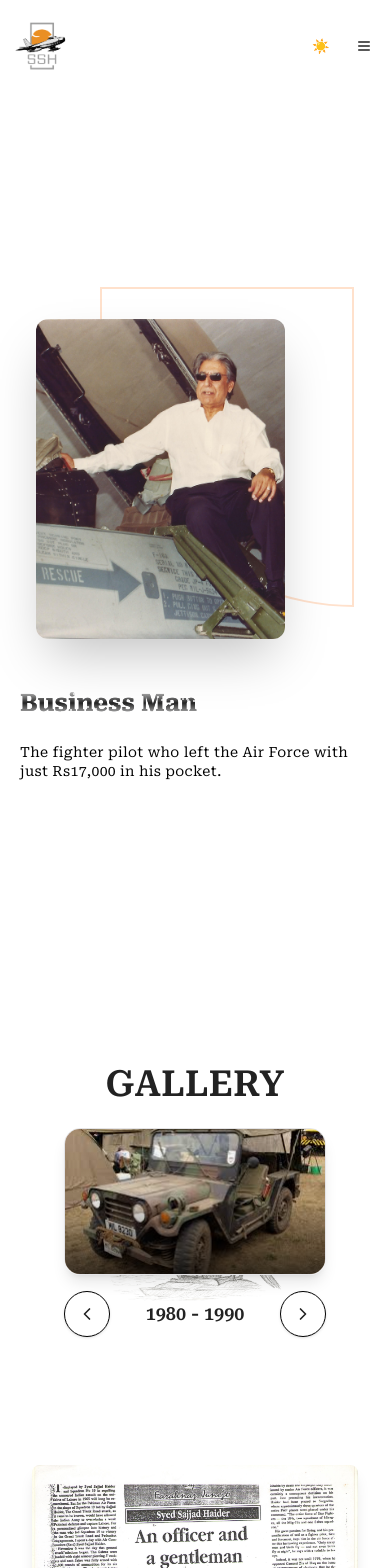
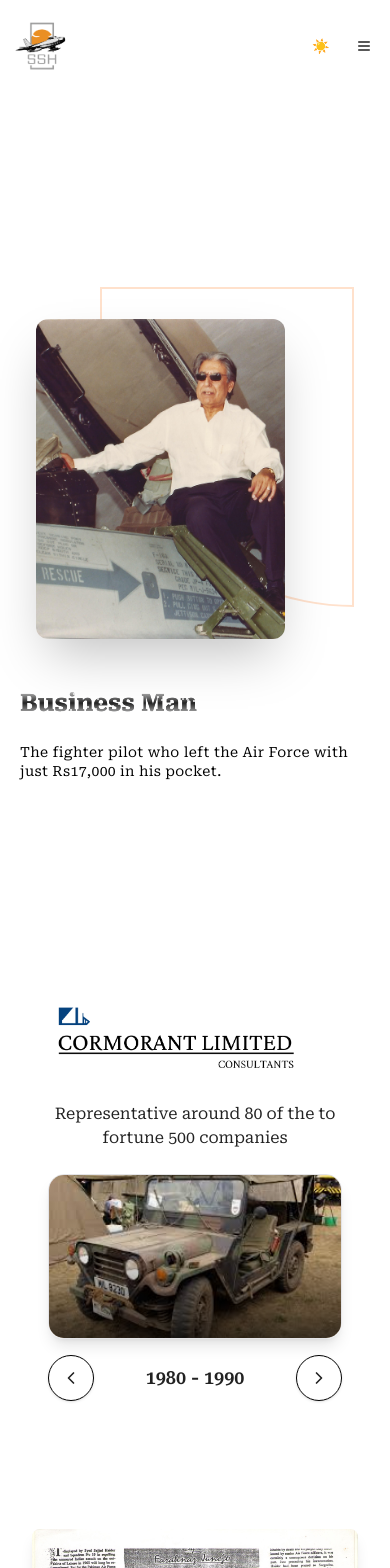
Before and after one commit to dragsense/ssh-landing-page, a React (Vite) app: page /business-man in a window 390 px wide. Shown: the top 1568 px of the page. Built offline with nearby package versions, Linux system fonts and the light colour scheme.

Commit message:
Enhance Navbar and BusinessImageSlider components with improved styling and layout adjustments. Update EarlyLifeSection to include a link for more information, and modify InnerPageHero for better alignment. Adjust spacing in Businessman component for consistency.

```diff
--- a/src/components/layouts/NavBar.tsx
+++ b/src/components/layouts/NavBar.tsx
@@ -120,7 +120,7 @@
             )}
         >
             <div className="mx-auto flex justify-between items-center relative">
-                <motion.div whileHover={{ y: -3, transition: { type: "spring", stiffness: 400 } }}>
+                <motion.div className="z-[101]" whileHover={{ y: -3, transition: { type: "spring", stiffness: 400 } }}>
                     <Link
                         to="/">
                         <motion.img
@@ -168,14 +168,14 @@
                             animate={{ opacity: 1, y: 0 }}
                             exit={{ opacity: 0, y: -20 }}
                             transition={{ duration: 0.3 }}
-                            className="fixed inset-0 z-[100] backdrop-blur-xl border-b border-white/10 bg-background/95 dark:bg-background/95 flex flex-col items-center justify-center space-y-6 pt-20"
+                            className="fixed inset-0 z-[100] h-screen backdrop-blur-xl border-b border-white/10 bg-background/95 dark:bg-background/95 flex flex-col items-center justify-center space-y-6 pt-20"
                             onClick={(e) => {
                                 if (e.target === e.currentTarget) {
                                     setMobileOpen(false);
                                 }
                             }}
                         >
-                            <ul className="gap-4 flex flex-col items-center w-full px-4" onClick={(e) => e.stopPropagation()}>
+                            <ul className="gap-4 flex flex-col items-center w-full  px-4" onClick={(e) => e.stopPropagation()}>
                                 <NavLinks />
                             </ul>
                         </motion.div>
--- a/src/components/sections/BusinessImageSlider.tsx
+++ b/src/components/sections/BusinessImageSlider.tsx
@@ -187,9 +187,19 @@
             </div> */}
 
             {/* Mobile Simple Slideshow */}
-            <div className="lg:hidden mx-auto w-full max-w-md px-4">
+            <div className="lg:hidden mx-auto w-full max-w-md md:px-4">
                 <div className="space-y-6">
-                    <p className="text-4xl font-semibold uppercase text-center">Gallery</p>
+                    <p className="text-4xl font-semibold uppercase text-center">
+                    <img
+                                src={carmorant_logo}
+                                alt="Cormorant Logo"
+                                className="w-64"
+                            />
+
+                    </p>
+                    <p className="text-center">
+                            Representative around 80 of the to fortune 500 companies
+                        </p>
 
                     <div className="relative">
                         <motion.div
--- a/src/components/sections/EarlyLifeSection.tsx
+++ b/src/components/sections/EarlyLifeSection.tsx
@@ -77,7 +77,7 @@
         className="relative dark:bg-black bg-accent rounded-xl shadow-lg p-4 md:p-6 flex flex-col items-center"
       >
         <p className="text-xs text-right w-full text-muted-foreground underline mb-4 cursor-pointer hover:text-[#9b6dac] transition-colors">
-          Read More &gt;&gt;
+          <a href="/early-life">Read More &gt;&gt;</a>
         </p>
 
         <motion.div
--- a/src/components/sections/InnerPageHero.tsx
+++ b/src/components/sections/InnerPageHero.tsx
@@ -11,7 +11,7 @@
 
     return (
         <div
-            className="h-screen max-w-screen-xl mx-auto mt-30 md:mt-20 flex flex-col items-center justify-center overflow-hidden p-5"
+            className="h-screen max-w-screen-xl mx-auto mt-30 md:mt-20 flex flex-col items-start justify-center overflow-hidden p-5"
         >
              <Spotlight
         className="-top-40 left-0 md:-top-20 md:left-60 z-100"
--- a/src/pages/Businessman.tsx
+++ b/src/pages/Businessman.tsx
@@ -12,7 +12,7 @@
     content="The fighter pilot who left the Air Force with just Rs17,000 in his pocket."
     image={S7_Image}
     >
-         <section className="relative my-8 mt-25 md:my-16 lg:my-24 px-4 md:px-6">
+         <section className="relative my-8 mt-10 md:my-16 lg:my-24 px-4 md:px-6">
             <BusinessImageSlider />
         </section>
         <section className="relative my-8 md:my-16 lg:my-24 px-4 md:px-6">
```
